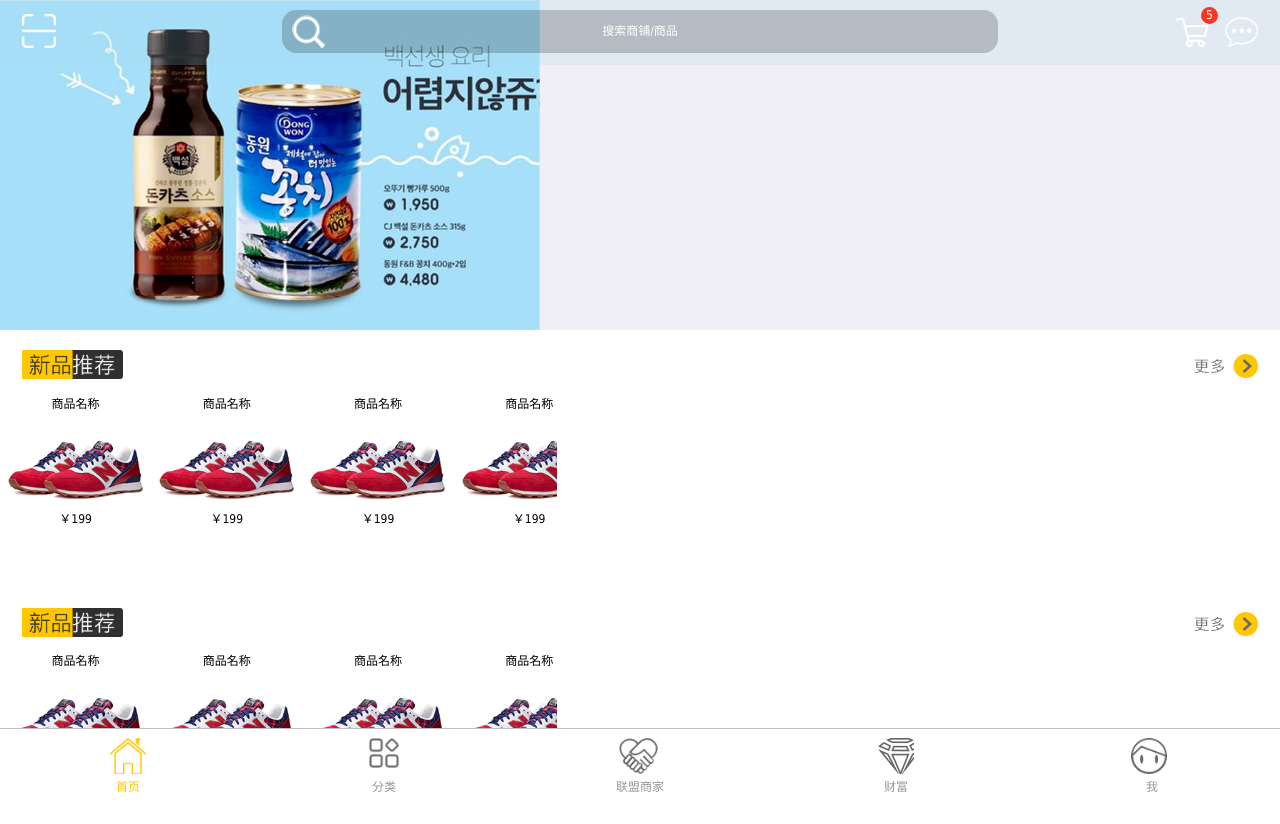
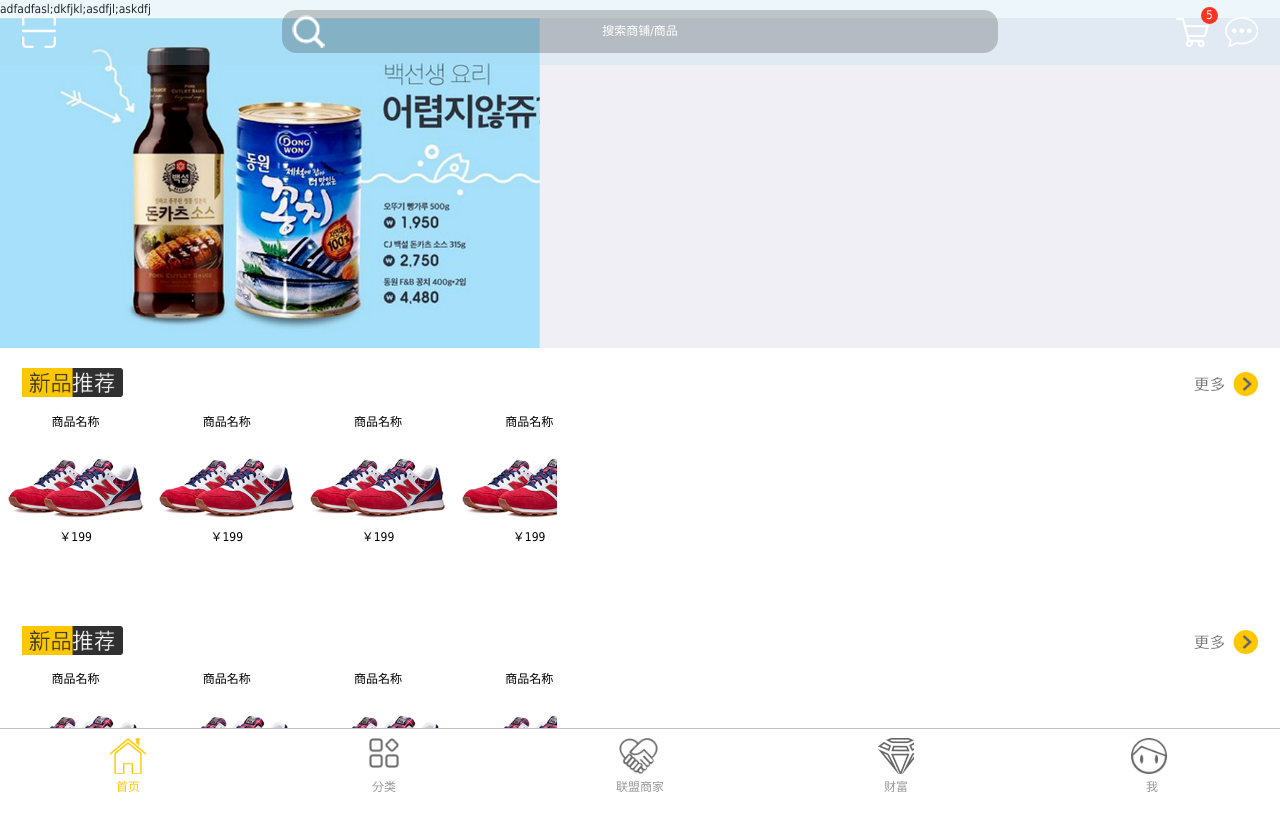
Before and after one commit to yg15637480263/sc, a plain HTML site: page index.html in a window 1280 px wide. Shown: the top 824 px of the page. Drawn offline with Linux system fonts and the light colour scheme.

Commit message:
alsdkfj;alsdfjasdkl;fj

```diff
--- a/index.html
+++ b/index.html
@@ -20,7 +20,7 @@
 			<span>5</span>
 		</div>
 	</div>
-
+adfadfasl;dkfjkl;asdfjl;askdfj
 	<div class="content-box">
 		<!-- 广告栏 -->
 		<div class="banner">
```
